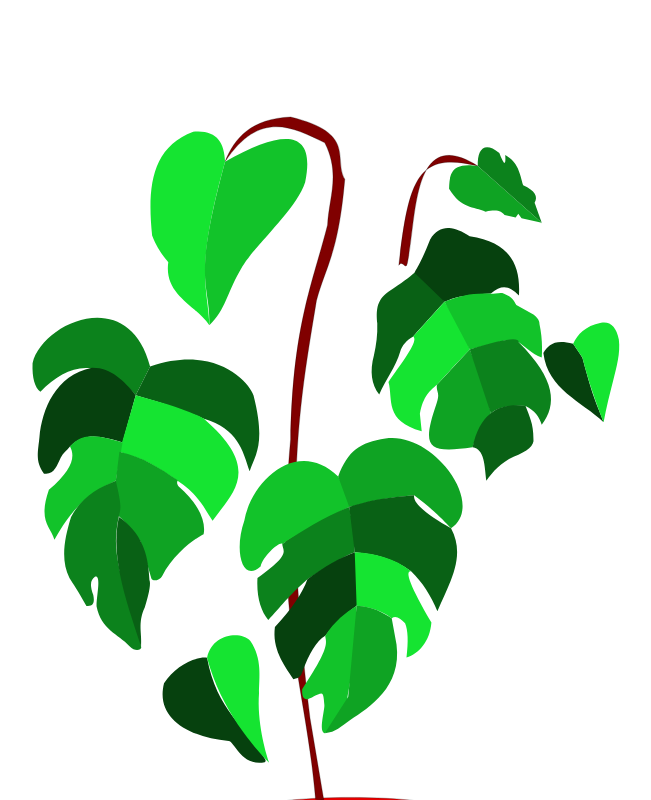
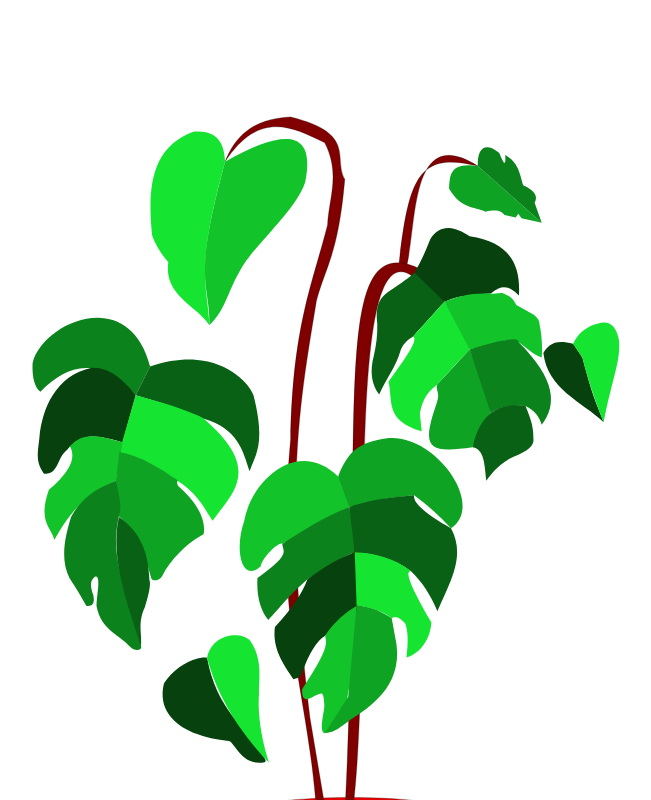
Before and after one commit to theredwillow/angular-mood-tracker, an Angular app: page / in a window 1280 px wide. Shown: the top 800 px of the page, without its empty margins (59-710 px from the left). Built offline with nearby package versions, Linux system fonts and the light colour scheme.

Commit message:
Group 5-11

```diff
--- a/src/app/leaf-moodtracker/leaf-moodtracker.component.html
+++ b/src/app/leaf-moodtracker/leaf-moodtracker.component.html
@@ -51,6 +51,12 @@
         id="leaf-4"
       />
     </g>
+    <g id="leaf-5-11">
+      <path
+        class="stem"
+        d="m 1886.7204,1044.5511 -28.7252,31.3365 C 1571.0268,857.73821 1702.3914,2422.3914 1617.7485,3188.4921 h -32.6423 c 77.3671,-1569.0407 -70.9574,-2320.62635 301.6142,-2143.941 z"
+        id="stem-5-11"
+      />
       <path
         [style.fill]="this.getColorOfDay(5)"
         d="m 1982.0357,1175.12 c -29.3372,-60.1432 -63.2292,-111.177 -120.1234,-116.2063 -22.0793,18.8738 -48.0551,39.6958 -104.4551,75.7299 -50.6698,35.4913 -48.2318,80.9402 -44.3934,126.6518 1.7464,46.2831 -4.4264,87.2867 -13.0569,126.6518 -17.9109,66.8768 -9.9396,118.9638 20.891,157.9884 23.6648,-57.2749 66.2613,-108.8134 84.0513,-172.0151 7.0919,-25.1953 25.4213,-44.8419 51.7403,-60.3975 38.7056,-43.0578 76.5377,-85.2422 125.3462,-138.403 z"
@@ -86,6 +92,7 @@
         d="m 2094.3249,1757.4572 c 32.9102,-153.8488 123.2956,-177.7232 211.9822,-165.7545 14.0778,38.4806 32.1239,71.229 31.3908,131.1031 4.8524,26.6893 -23.3306,50.547 -79.4004,72.0144 -50.8174,23.7193 -82.2908,58.4923 -108.9449,96.0192 -7.0864,-58.4184 -6.3587,-126.5263 -55.0277,-133.3822 z"
         id="leaf-11"
       />
+    </g>
     <path
       [style.fill]="this.getColorOfDay(12)"
       d="m 2496.4989,1343.3454 c 17.5183,25.61 27.8642,41.8368 36.9305,54.4724 47.8289,182.1051 59.1629,185.3852 84.94,259.4365 -88.8193,-84.8925 -222.8441,-130.2303 -240.9712,-276.9785 18.9131,-33.0972 46.6068,-57.4139 119.1007,-36.9304 z"
```
Lines whose indentation alone changed are shown as unchanged.
